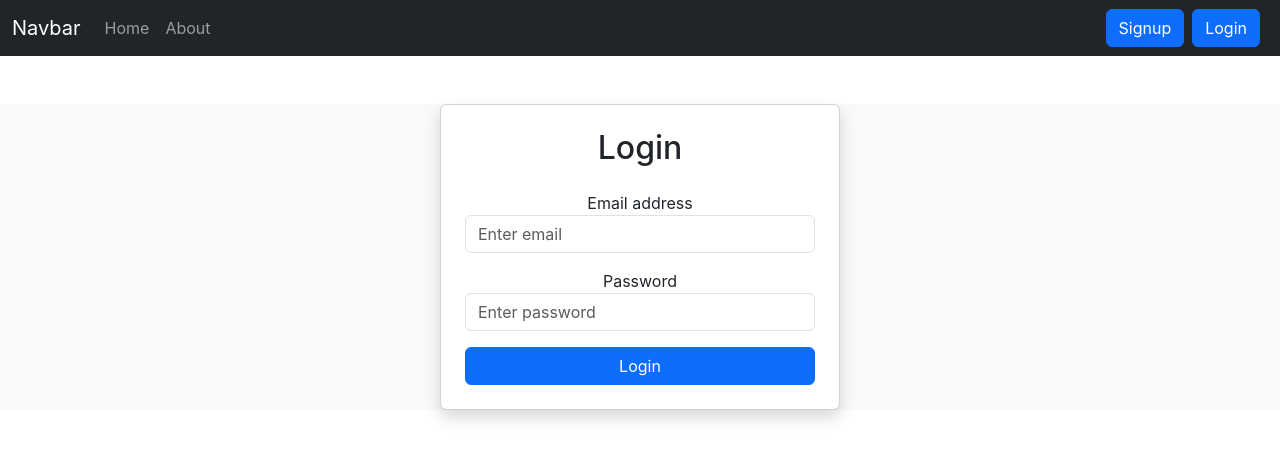
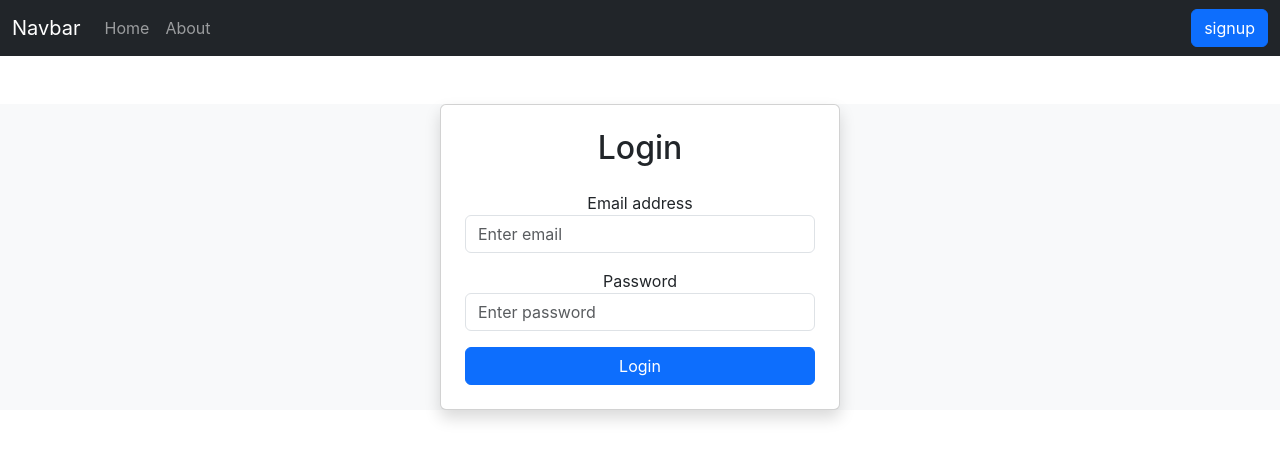
Before and after one commit to PRAJAPATI-NEEL-2005/notify, a React (Create React App) app: page /login in a window 1280 px wide. Shown: the top 460 px of the page. Built offline with nearby package versions, Linux system fonts and the light colour scheme.

Commit message:
made single button for auth and logout .made logout functionality

```diff
--- a/src/components/Navbar.js
+++ b/src/components/Navbar.js
@@ -1,10 +1,26 @@
-import React from "react";
+import React, { useContext } from "react";
 import { Link } from "react-router";
 import { NavLink } from "react-router";
 import { useLocation } from "react-router";
+import { useNavigate } from "react-router";
+
+import AuthContext from "../context/authentication/authContext";
 function Navbar() {
+  const {isAuthenticated,setIsAuthenticated} = useContext(AuthContext)
+  const navigate=useNavigate();
+ const handlelogout=()=>
+        {
+  localStorage.removeItem('token');         // Remove auth token
+  setIsAuthenticated(false);                // Update auth state
+  navigate('/login');
 
-  const location=useLocation();
+        }
+      const handlesignup=()=>
+        {
+navigate('/signup')
+
+        }
+ const location=useLocation();
   return (
     <nav className="navbar navbar-dark bg-dark navbar-expand-lg ">
       <div className="container-fluid">
@@ -37,8 +53,8 @@ function Navbar() {
           </ul>
           <form className="d-flex" role="search">
 
-            <Link className="btn btn-primary" to="/signup" role="button">Signup</Link>
-             <Link className="btn btn-primary mx-2" to="/login" role="button">Login</Link>
+            <Link className="btn btn-primary"  role="button" onClick={(isAuthenticated)?handlelogout:handlesignup} >{(isAuthenticated)?"log out":"signup"}</Link>
+
 
 
           </form>
```
